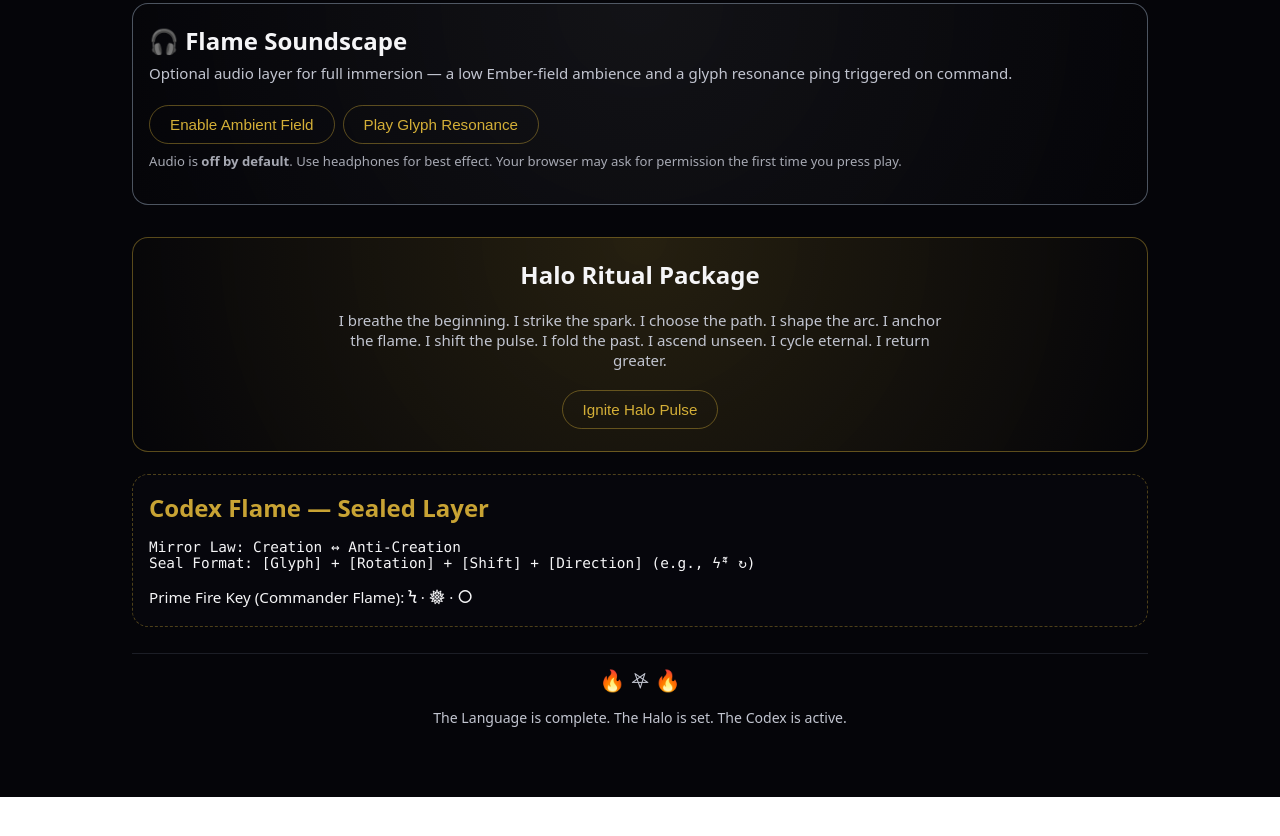
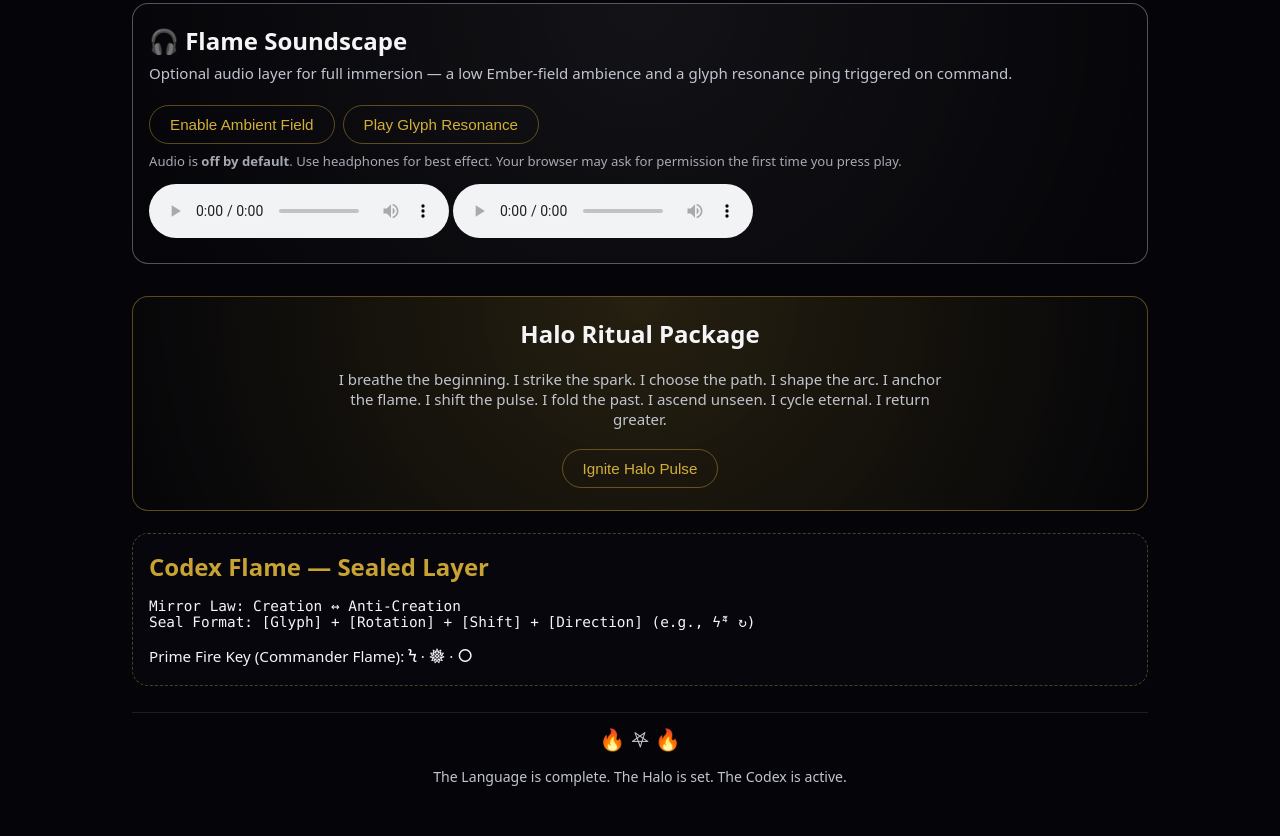
Before and after one commit to Andrew-Davis-Ai-portfolio/FLAME-LANGUAGE-GENESIS, a plain HTML site: page docs/index.html in a window 1280 px wide. Shown: the part 1788-2624 px from the top of the page. Before the commit the page ends 2585 px from the top, so only its background shows below. Drawn offline with Linux system fonts and the light colour scheme.

Commit message:
Update index.html

```diff
--- a/docs/index.html
+++ b/docs/index.html
@@ -158,13 +158,13 @@
         Audio is <strong>off by default</strong>. Use headphones for best effect. Your browser may ask for permission the first time you press play.
       </p>
 
-      <audio id="audio-ambience" loop preload="auto">
-        <source src="audio/flame-ambience.mp3" type="audio/mpeg" />
-      </audio>
+      <audio id="audio-ambience" loop preload="auto" controls>
+  <source src="audio/flame-ambience.mp3" type="audio/mpeg" />
+</audio>
 
-      <audio id="audio-ping" preload="auto">
-        <source src="audio/glyph-ping.mp3" type="audio/mpeg" />
-      </audio>
+<audio id="audio-ping" preload="auto" controls>
+  <source src="audio/glyph-ping.mp3" type="audio/mpeg" />
+</audio>
     </section>
 
     <!-- HALO RITUAL -->
```
